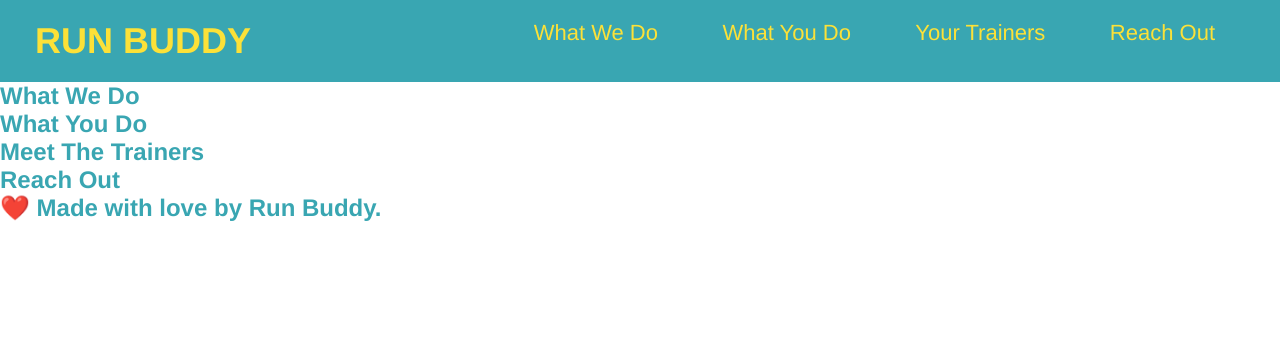
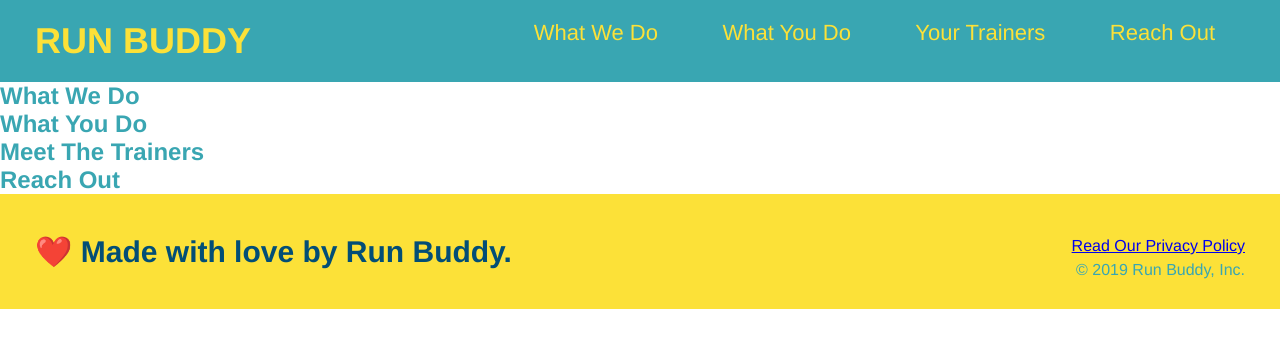
Before and after one commit to hollenbebe08/run-buddy, a plain HTML site: page index.html in a window 1280 px wide. Drawn offline with Linux system fonts and the light colour scheme.

Commit message:
updated the footer

```diff
--- a/assets/css/style.css
+++ b/assets/css/style.css
@@ -1,6 +1,7 @@
 * {
     margin:0;
     padding: 0;
+    box-sizing: border-box;
 }
 
 body {
@@ -42,3 +43,26 @@ header nav ul li a {
     font-weight: lighter;
     font-size: 22px;
 }
+
+footer {
+    background: #fce138;
+    width: 100%;
+    padding: 40px 35px;
+}
+
+footer h2 {
+    display: inline;
+    color: #024e76;
+    font-size: 30px;
+    margin: 0;
+}
+
+footer div {
+    float: right;
+    line-height: 1.5;
+    text-align: right;
+}
+
+footer a {
+    color: 024e76;
+}
--- a/index.html
+++ b/index.html
@@ -75,6 +75,10 @@
 
         <footer>
             <h2> ❤️ Made with love by Run Buddy.</h2>
+            <div>
+                <a href="#">Read Our Privacy Policy</a><br />
+                &copy; 2019 Run Buddy, Inc.
+            </div>
         </footer>
 
     </body>
```
